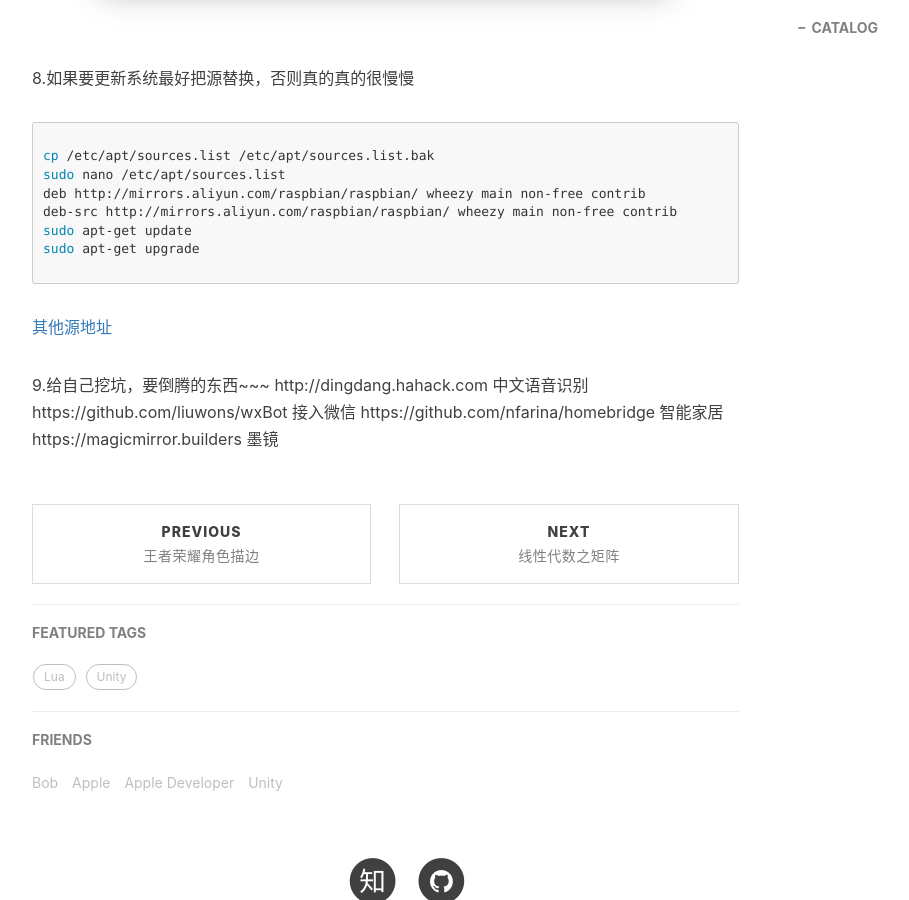
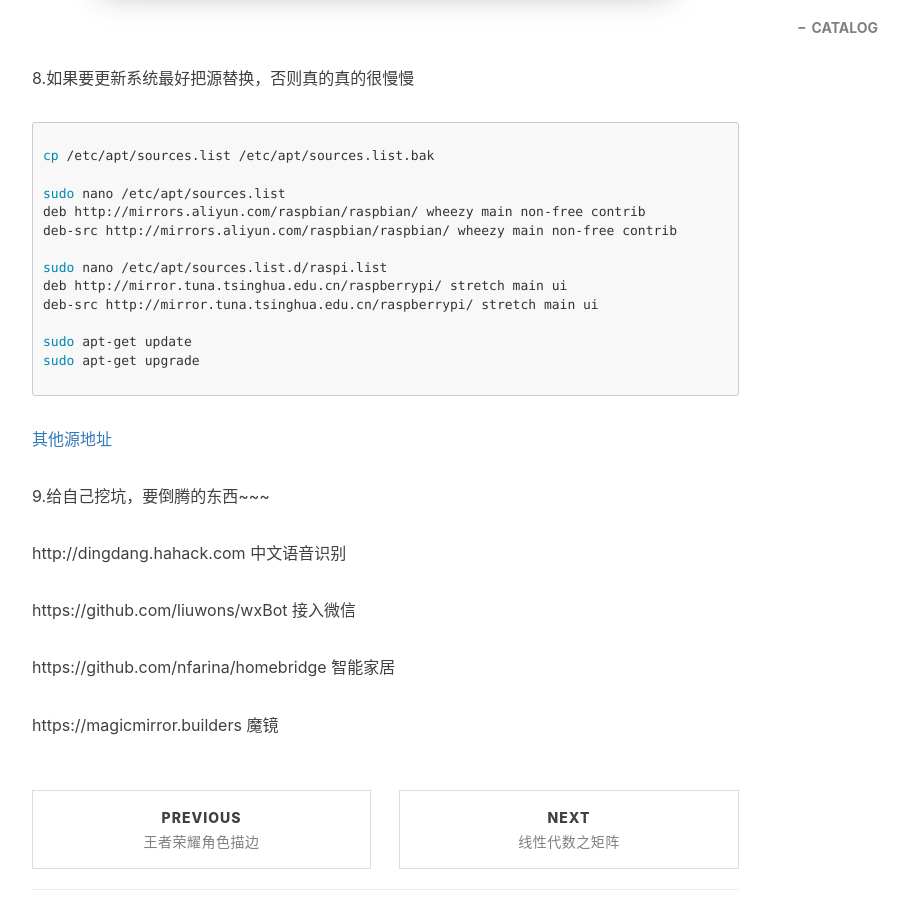
Before and after one commit to chenanbao/chenanbao.github.io, a Jekyll site: the page built from _posts/2018-10-28-树莓派基本设置.md, in a window 1280 px wide and 900 px high, scrolled down 7849 px. Shown: the whole window, without its empty margins (233-1142 px from the left). Built offline with Jekyll 4.4.1, drawn with Linux system fonts in a browser that asks for light colours; nearby versions of some CDN libraries; comment, search, counter and statistics services are not loaded.

Commit message:
更新源

````diff
--- a/_posts/2018-10-28-树莓派基本设置.md
+++ b/_posts/2018-10-28-树莓派基本设置.md
@@ -105,9 +105,15 @@ nmap -sP 192.168.199.*
  ```shell
 
 cp /etc/apt/sources.list /etc/apt/sources.list.bak
+
 sudo nano /etc/apt/sources.list
 deb http://mirrors.aliyun.com/raspbian/raspbian/ wheezy main non-free contrib
 deb-src http://mirrors.aliyun.com/raspbian/raspbian/ wheezy main non-free contrib
+
+sudo nano /etc/apt/sources.list.d/raspi.list
+deb http://mirror.tuna.tsinghua.edu.cn/raspberrypi/ stretch main ui
+deb-src http://mirror.tuna.tsinghua.edu.cn/raspberrypi/ stretch main ui
+
 sudo apt-get update
 sudo apt-get upgrade
 
@@ -117,11 +123,15 @@ sudo apt-get upgrade
 
 
 9.给自己挖坑，要倒腾的东西~~~
+
 http://dingdang.hahack.com
 中文语音识别
+
 https://github.com/liuwons/wxBot
 接入微信
+
 https://github.com/nfarina/homebridge
 智能家居
+
 https://magicmirror.builders
-墨镜
+魔镜
````
